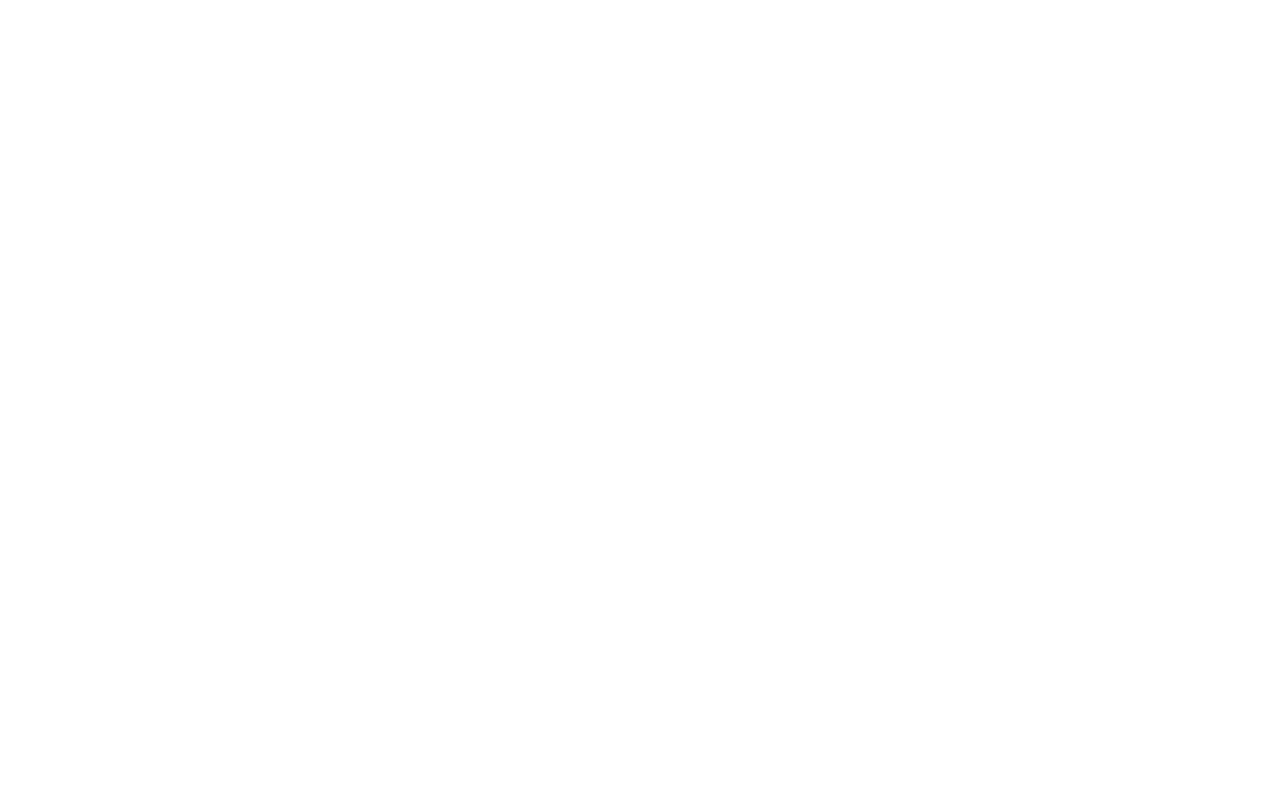
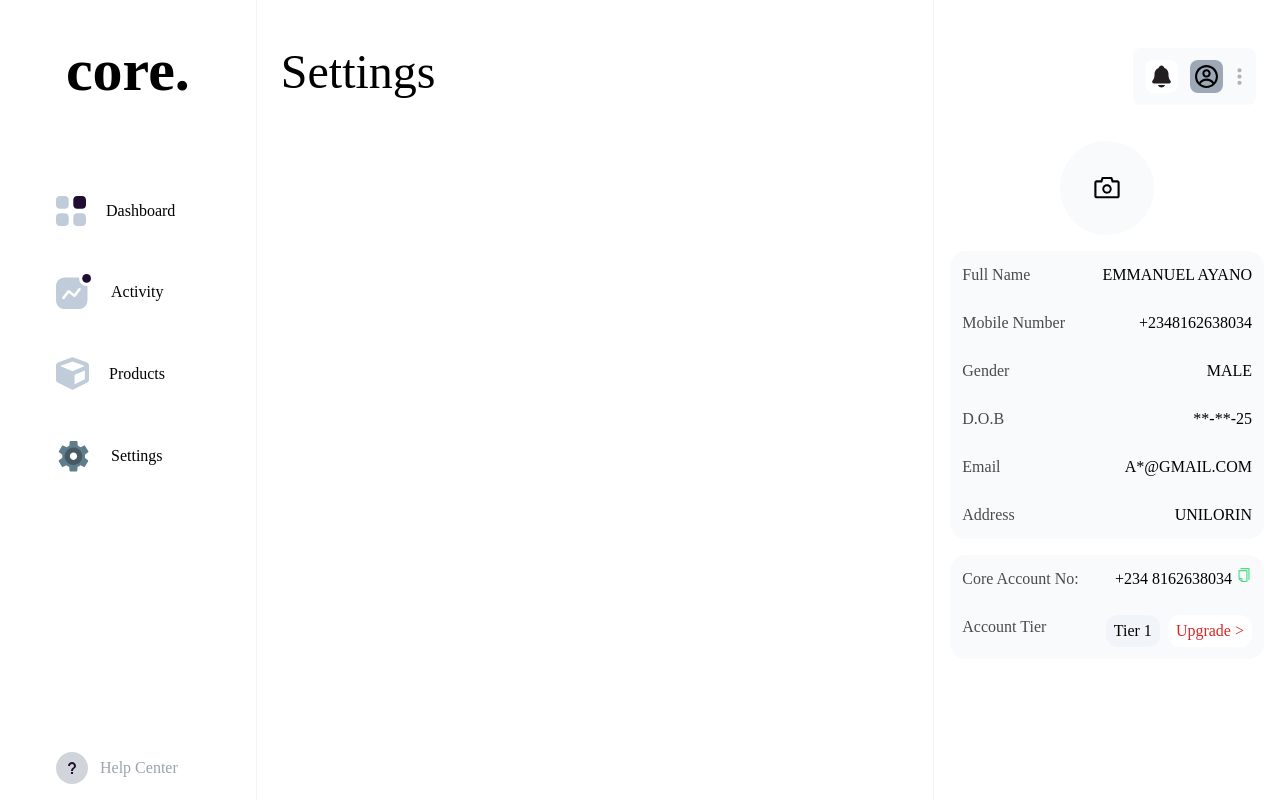
Before and after one commit to AYANO-EMMANUEL/core-banking-app, a React (Vite) app: page /app/settings in a window 1280 px wide. Before the commit this address had no page. Built offline with nearby package versions, Linux system fonts and the light colour scheme; a web font is replaced by a local one.

Commit message:
added the rightNav part of the settings Nav section

```diff
--- a/src/App.jsx
+++ b/src/App.jsx
@@ -6,6 +6,7 @@
 import Home from "./pages/Home/Home";
 import Dashboard from "./pages/Dashboard/Dashboard";
 import Activity from "./pages/Activity/Activity";
+import Settings from "./pages/Settings/Settings";
 import Login from "./pages/Auth/Login";
 import Verification from "./pages/Auth/Verification";
 import Signup from "./pages/Auth/Signup";
@@ -22,6 +23,8 @@
           <Route path="/app" element={<MainLayout />}>
             <Route index  element={<Dashboard />} />
             <Route path="/app/activity" element={<Activity />} />
+            {/* <Route path="/app/Profile" element={<Profile />} /> */}
+            <Route path="/app/settings" element={<Settings />} />
           </Route>
           <Route path="/auth" element={<AuthLayout />}>
             <Route path="/auth/login" exact element={<Login />} />
--- a/src/components/sidebar.jsx
+++ b/src/components/sidebar.jsx
@@ -71,7 +71,7 @@
             <div className="ps-5 my-auto">Products</div>
           </div>
         </Link>
-        <Link to={'/app/wallet'} className="cursor-pointer block hover:bg-gray-100 px-10">
+        <Link to={'/app/settings'} className="cursor-pointer block hover:bg-gray-100 px-10">
           <div className="flex align-middle p-4">
             <FcSettings color={"#C0CCDA"} fill="#C0CCDA" size={"35"} />
             <div className="ps-5 my-auto">Settings</div>
--- /dev/null
+++ b/src/pages/Settings/Settings.jsx
@@ -0,0 +1,73 @@
+import { useState } from "react";
+import TopRightMenu from "../../components/TopRightMenu";
+import RightNav from "../../components/RightNav";
+import { AiOutlineCamera, AiOutlineCopy } from "react-icons/ai";
+
+const Settings = () => {
+    return (
+      <div className="flex cursor-context-menu">
+        {/* MAIN WALLET */}
+        <div className="flex-[2] px-6 pt-12">
+          <div className="flex justify-between align-middle">
+            <div className="text-5xl">Settings</div>
+            <TopRightMenu styles="block lg:hidden" />
+          </div>
+          <div className="flex space-x-6 my-6">
+
+          </div>
+        </div>
+        <div className="border-l-[1px] border-gray-100 h-screen flex-[1.6] lg:flex-[1.1] hidden lg:block">
+          <TopRightMenu styles={'pt-12 pr-6'} class="hidden lg:visible"/>
+          <div className="">
+            <div className="w-max bg-slate-50 p-8 m-auto cursor-pointer hover:bg-slate-200 hover:opacity-25 rounded-full my-4">
+              <AiOutlineCamera size={'30px'} />
+            </div>
+            <div className="userDetails bg-slate-50 rounded-2xl p-3 flex flex-col mx-4 gap-y-6">
+              <div className="flex justify-between">
+                <span className="opacity-70">Full Name</span>
+                <span className="uppercase">Emmanuel Ayano</span>
+              </div>
+              <div className="flex justify-between">
+                <span className="opacity-70">Mobile Number</span>
+                <span className="uppercase">+2348162638034</span>
+              </div>
+              <div className="flex justify-between">
+                <span className="opacity-70">Gender</span>
+                <span className="uppercase">Male</span>
+              </div>
+              <div className="flex justify-between">
+                <span className="opacity-70">D.O.B</span>
+                <span className="uppercase">**-**-25</span>
+              </div>
+              <div className="flex justify-between">
+                <span className="opacity-70">Email</span>
+                <span className="uppercase">a*@gmail.com</span>
+              </div>
+              <div className="flex justify-between">
+                <span className="opacity-70">Address</span>
+                <span className="uppercase">Unilorin</span>
+              </div>
+            </div>
+            <div className="bg-slate-50 rounded-2xl p-3 flex flex-col m-4 gap-y-6">
+              <div className="flex justify-between">
+                <span className="opacity-70">Core Account No:</span>
+                <div className="flex align-middle">
+                  <span className="">+234 8162638034 </span>
+                  <AiOutlineCopy className="text-green-400 ml-1" />
+                </div>
+              </div>
+              <div className="flex justify-between">
+                <span className="opacity-70">Account Tier</span>
+                <div className="flex justify-between">
+                  <span className="bg-slate-100 rounded-xl p-1 px-2">Tier 1</span>
+                  <span className="text-red-600 bg-white rounded-xl ml-2 p-1 px-2">Upgrade {">"} </span>
+                </div>
+              </div>
+            </div>
+          </div>
+        </div>
+      </div>
+    )
+}
+
+export default Settings;
```
